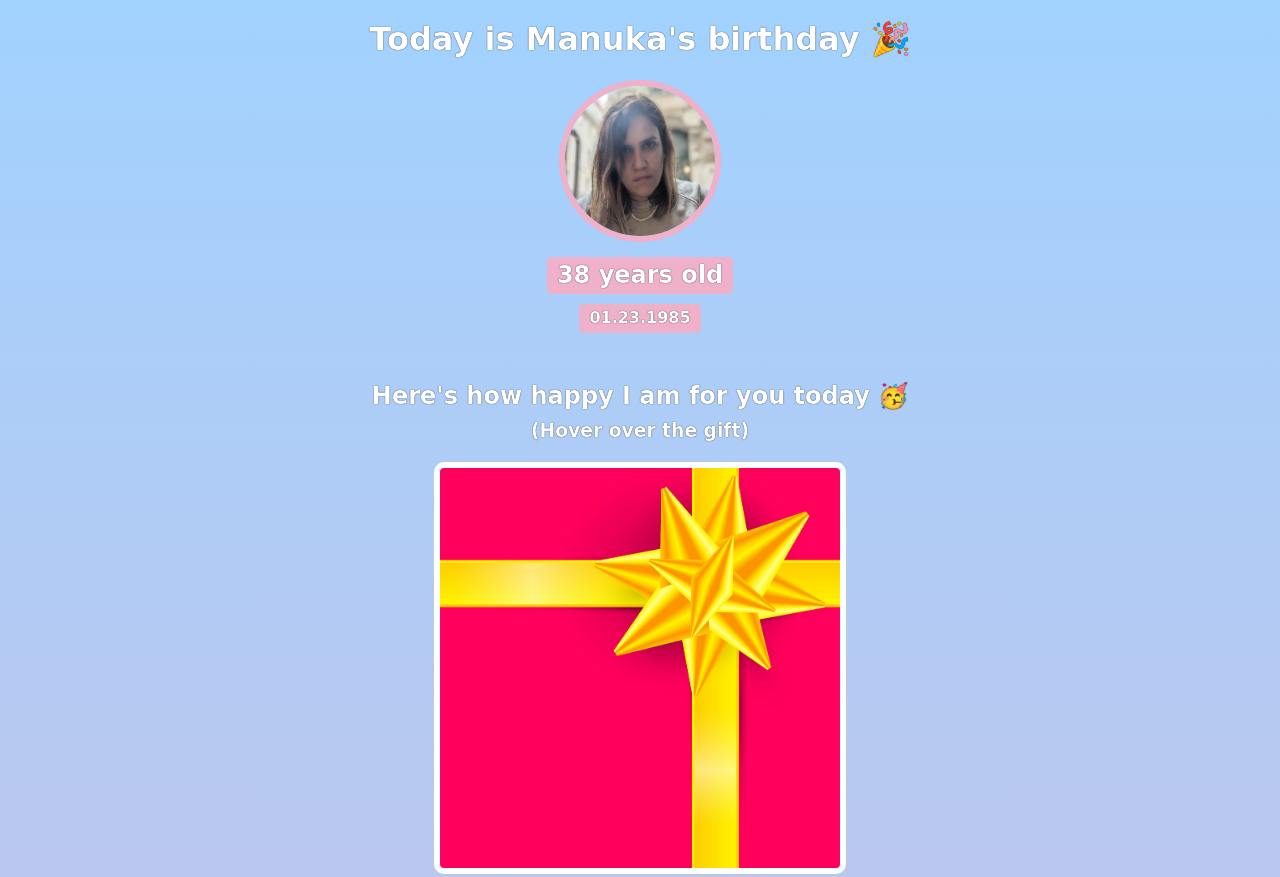
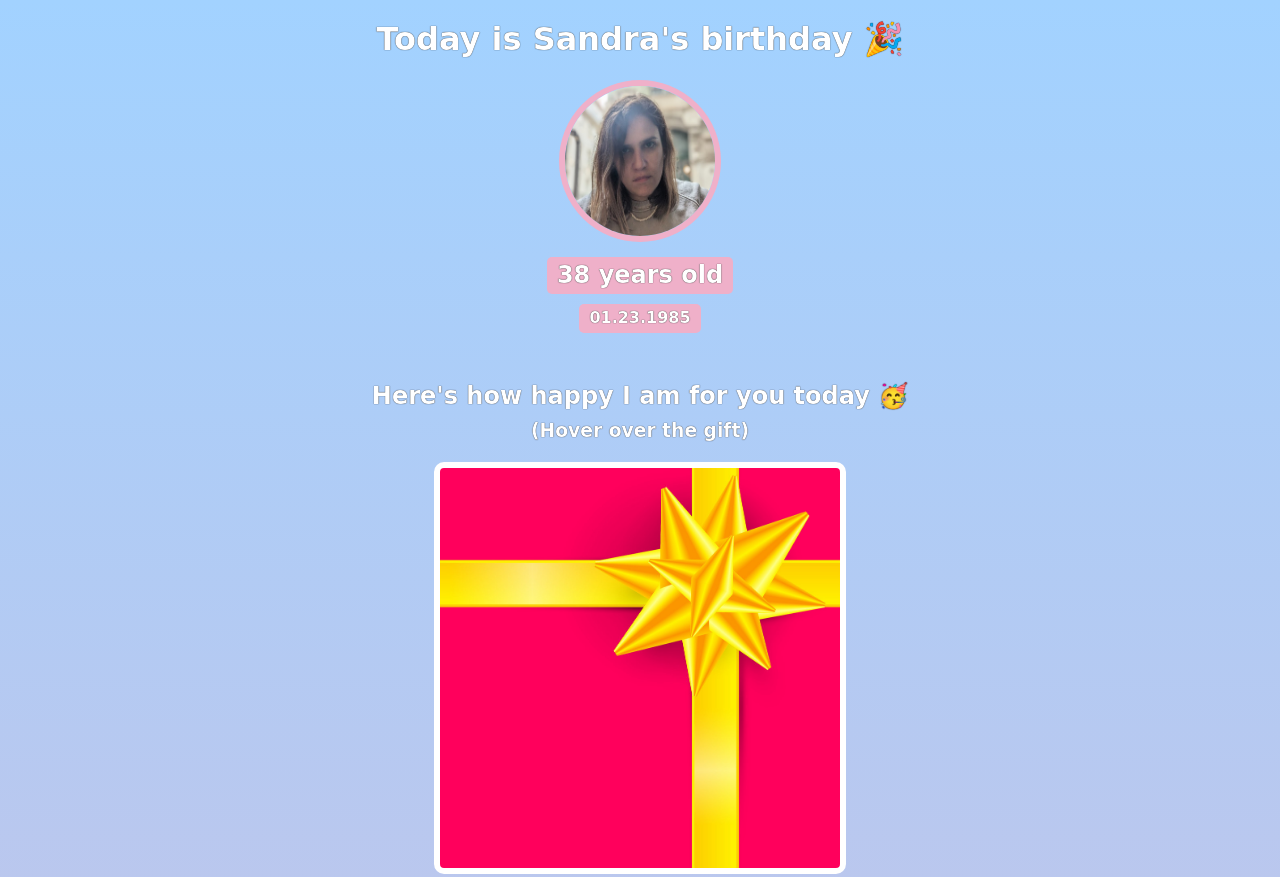
Before and after one commit to RWWang1985/Birthday-Website, a website built with Vite: page index.html in a window 1280 px wide. Shown: the top 877 px of the page. Built offline with nearby package versions, Linux system fonts and the light colour scheme; a web font is replaced by a local one.

Commit message:
Changed name to Sandra

```diff
--- a/index.html
+++ b/index.html
@@ -7,7 +7,7 @@
     </head>
     <body>
         <div id="header">
-            <h1>Today is Manuka's birthday 🎉</h1>
+            <h1>Today is Sandra's birthday 🎉</h1>
             <img id="bff-img" src="images/Sandra.jpg">
             <h2 id="bday-age">38 years old</h2>
             <h4 id="bday-date">01.23.1985</h4>
```
